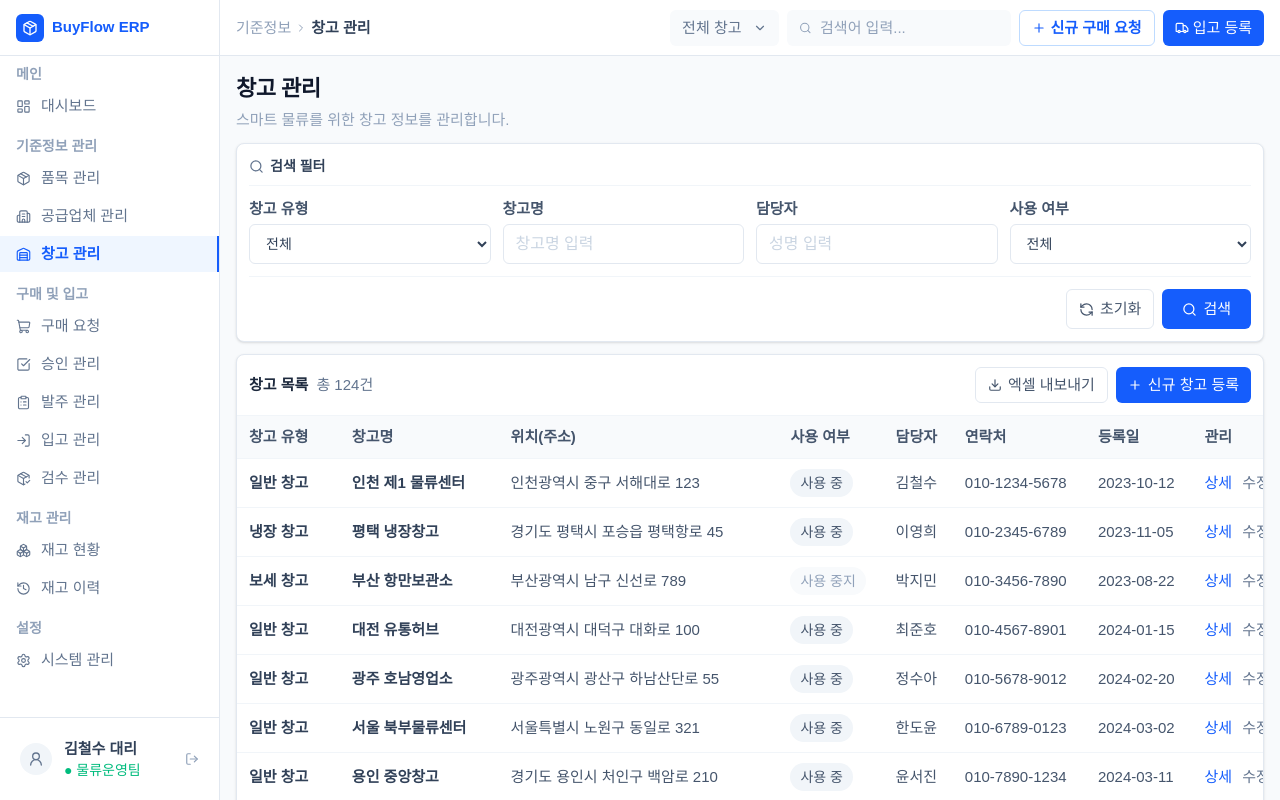
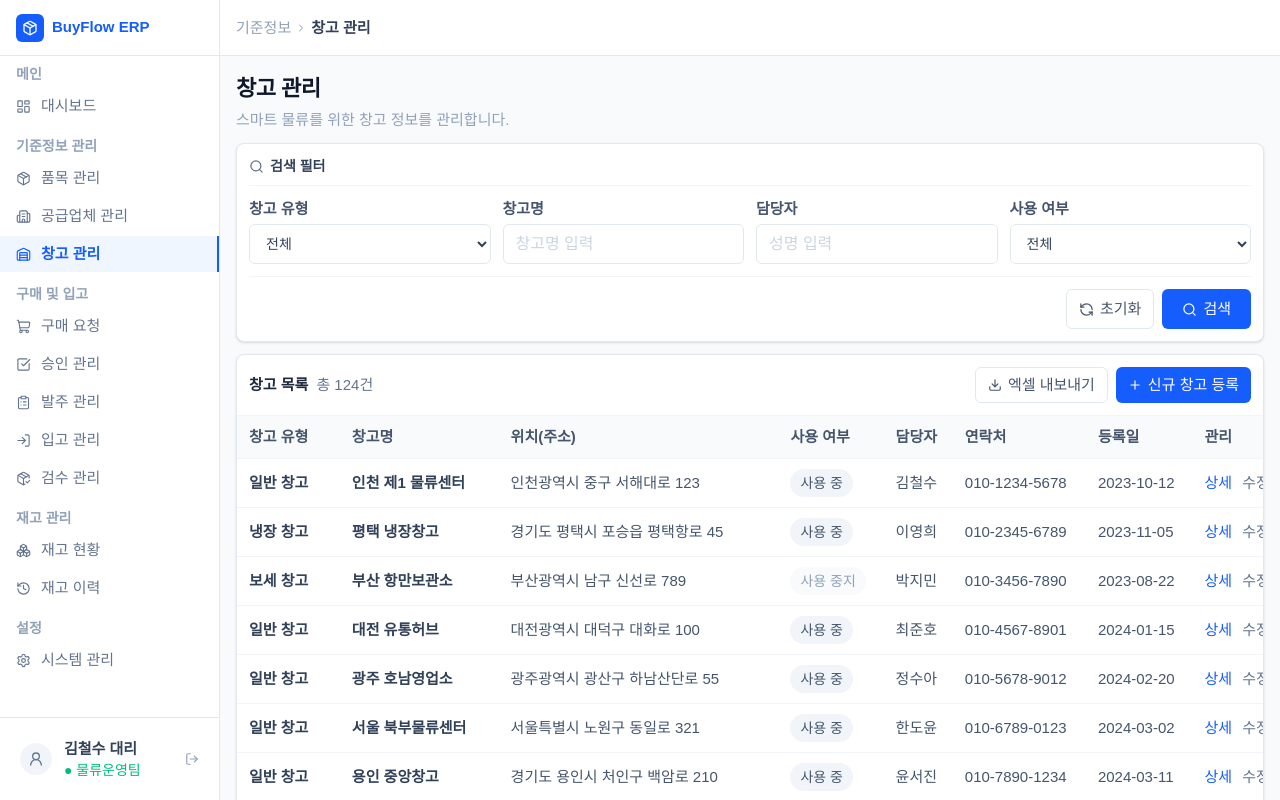
Before and after one commit to qotmdgns/buyflow-frontend, a Next.js app: page /warehouses in a window 1280 px wide. Shown: the top 800 px of the page. Built offline with nearby package versions, Linux system fonts and the light colour scheme.

Commit message:
header 오른쪽 전체 창고 카테고리 및 검색, 신규 구매 요청, 입고 등록 버튼 삭제

```diff
--- a/src/components/layout/Header.jsx
+++ b/src/components/layout/Header.jsx
@@ -86,42 +86,6 @@ export default function Header() {
           </div>
         ))}
       </div>
-
-      <div className="flex items-center gap-2">
-        <button
-          type="button"
-          className="hidden h-9 items-center gap-3 rounded-md bg-slate-50 px-3 text-[13px] text-slate-500 md:flex"
-        >
-          전체 창고
-          <ChevronDown size={14} />
-        </button>
-
-        <label className="hidden h-9 w-56 items-center gap-2 rounded-md bg-slate-50 px-3 md:flex">
-          <Search size={14} className="text-slate-400" />
-
-          <input
-            type="search"
-            placeholder="검색어 입력..."
-            className="w-full bg-transparent text-[13px] outline-none placeholder:text-slate-400"
-          />
-        </label>
-
-        <Link
-          href="/purchase-requests/new"
-          className="hidden h-9 items-center gap-1 rounded-md border border-blue-200 px-3 text-[13px] font-semibold text-blue-600 hover:bg-blue-50 sm:flex"
-        >
-          <Plus size={14} />
-          신규 구매 요청
-        </Link>
-
-        <button
-          type="button"
-          className="flex h-9 items-center gap-1 rounded-md bg-blue-600 px-3 text-[13px] font-semibold text-white hover:bg-blue-700"
-        >
-          <Truck size={14} />
-          입고 등록
-        </button>
-      </div>
     </header>
   )
 }
```
